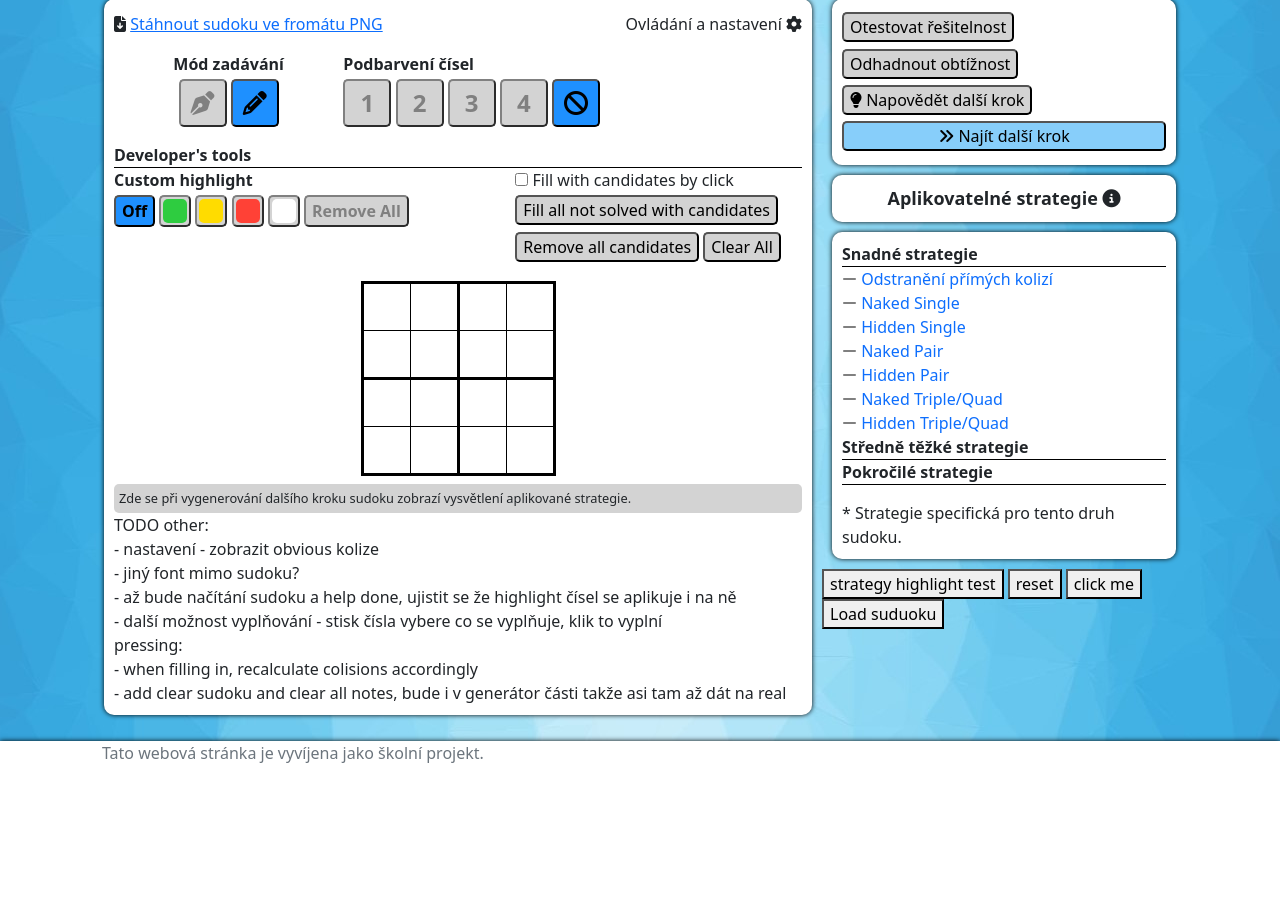
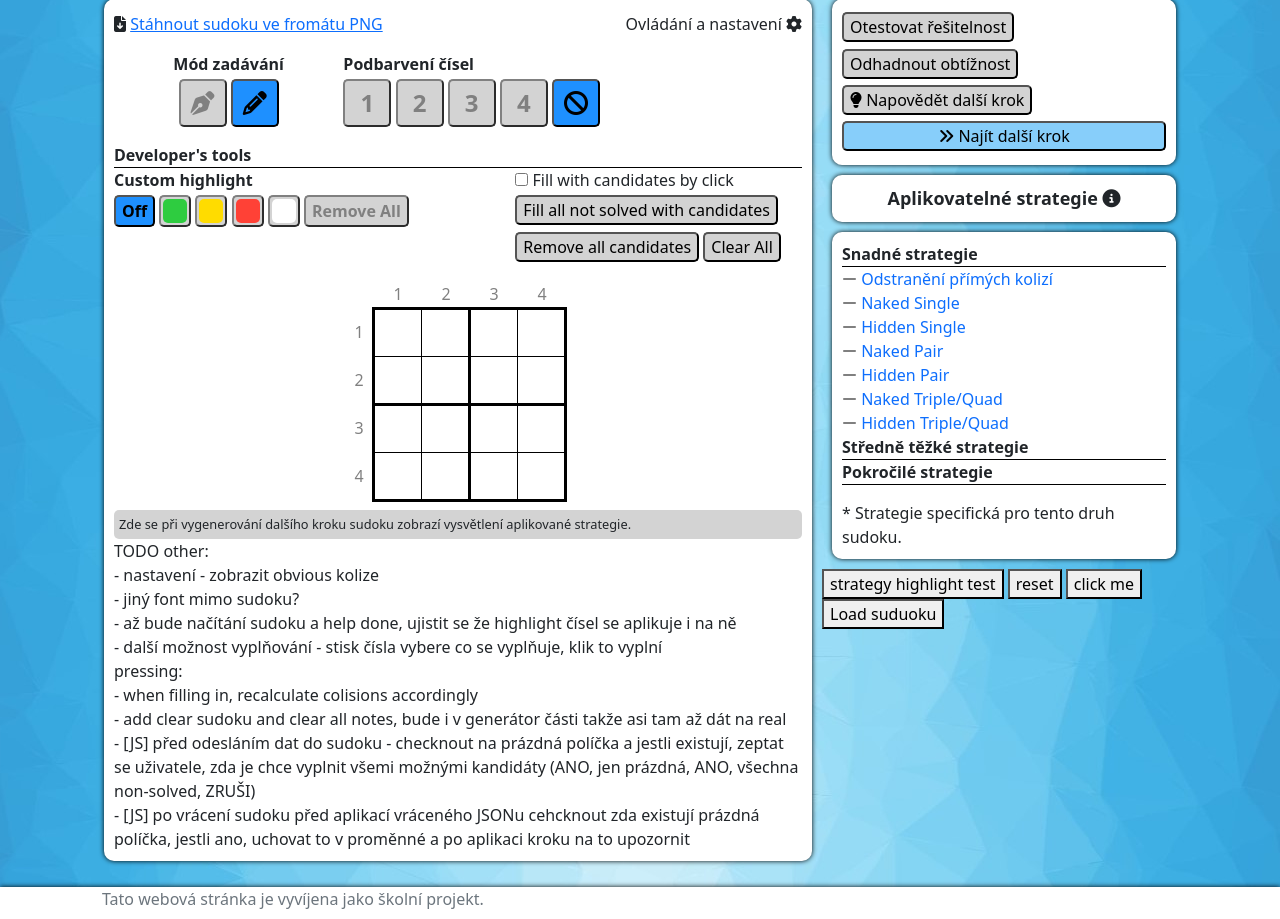
Before and after one commit to hojkas/sudoku-solver, a Django app: page /solver/sudoku4x4 in a window 1280 px wide. Shown: the part 91-1010 px from the top of the page. Before the commit the page ends 854 px from the top, so only its background shows below. Run offline with Django 3.2, Linux system fonts and the light colour scheme; some libraries are stand-ins or nearby versions.

Commit message:
numbers of cols and divs done!

```diff
--- a/static/css/solver.css
+++ b/static/css/solver.css
@@ -1,18 +1,46 @@
 .sudoku {
-    margin: 0.5rem auto 0.5rem auto;
-    border: solid 3px black;
+    margin: 0 auto 0.5rem auto;
+}
+
+.sudoku tr:nth-child(1)>td:nth-child(n+2) {
+    border-top:solid 3px black;
+}
+
+.sudoku-top {
+    margin: 0.5rem auto 0 auto;
+    color:grey;
+    text-align: center;
+}
+
+.sudoku-top tr {
+    height: 1rem;
+}
+
+.sudoku-top td:nth-child(n+2) {
+    width: 3rem;
+}
+
+.sudoku-top td:nth-child(1) {
+    width: 1.5rem;
 }
 
 .sudoku tr {
     height: 3rem;
-    border: solid 1px black;
 }
 
-.sudoku td {
+.sudoku td:nth-child(n+2) {
     width: 3rem;
     border: solid 1px black;
     text-align: center;
     place-items: center;
+}
+
+.sudoku td:nth-child(1) {
+    width: 1.5em;
+    text-align: right;
+    padding-right: 0.5rem;
+    border-right: solid 3px black;
+    color: grey;
 }
 
 .sudoku-cell {
@@ -38,27 +66,27 @@
     display: inline-block;
 }
 
-.sudoku-9x9 tr:nth-child(3n) {
+.sudoku-9x9 tr:nth-child(3n)>td:nth-child(n+2) {
     border-bottom: solid 3px black;
 }
 
-.sudoku-9x9 td:nth-child(3n) {
+.sudoku-9x9 td:nth-child(3n+1) {
     border-right: solid 3px black;
 }
 
-.sudoku-4x4 tr:nth-child(2n) {
+.sudoku-4x4 tr:nth-child(2n)>td:nth-child(n+2) {
     border-bottom: solid 3px black;
 }
 
-.sudoku-4x4 td:nth-child(2n) {
+.sudoku-4x4 td:nth-child(2n+1) {
     border-right: solid 3px black;
 }
 
-.sudoku-6x6 tr:nth-child(3n) {
+.sudoku-6x6 tr:nth-child(3n)>td:nth-child(n+2) {
     border-bottom: solid 3px black;
 }
 
-.sudoku-6x6 td:nth-child(2n) {
+.sudoku-6x6 td:nth-child(2n+1) {
     border-right: solid 3px black;
 }
 
@@ -70,11 +98,11 @@
 
 }
 
-.sudoku-16x16 tr:nth-child(4n) {
+.sudoku-16x16 tr:nth-child(4n)>td:nth-child(n+2) {
     border-bottom: solid 3px black;
 }
 
-.sudoku-16x16 td:nth-child(4n) {
+.sudoku-16x16 td:nth-child(4n+1) {
     border-right: solid 3px black;
 }
 
--- a/static/js/main.js
+++ b/static/js/main.js
@@ -17,7 +17,6 @@ window.fill_in_solved = false;
 window.candidates_to_be_deleted = null;
 // variable to hold number to be solved after applying of next step
 window.number_to_be_solved = null;
-
 
 let number_to_hexa_mapping = {
     '1': '1', '2': '2', '3': '3', '4': '4', '5': '5', '6': '6', '7': '7', '8': '8', '9': '9',
--- a/static/js/solver-ui.js
+++ b/static/js/solver-ui.js
@@ -346,4 +346,27 @@ function apply_prepared_step() {
     if(window.number_to_be_solved != null) {
         fill_cell_with_number(window.number_to_be_solved['cell_id'], window.number_to_be_solved['number']);
     }
+
+    let list_of_empty = search_for_truly_empty_cells();
+    alert(list_of_empty);
 }
+
+function search_for_truly_empty_cells() {
+    let list_of_empty_ids = [];
+    for(let x = 0; x < max_sudoku_number; x++) {
+        for(let y = 0; y < max_sudoku_number; y++) {
+            let cell_id = x * max_sudoku_number + y;
+            if(!is_solved_visible(cell_id)) {
+                let non_empty = false;
+                for(let i = 1; i <= max_sudoku_number; i++) {
+                    if($('#note' + cell_id + '-' + i).text() !== '\xa0') {
+                        non_empty = true;
+                        break;
+                    }
+                }
+                if(!non_empty) list_of_empty_ids.push(cell_id);
+            }
+        }
+    }
+    return list_of_empty_ids;
+}
--- a/templates/solver/classic_sudoku_grid.html
+++ b/templates/solver/classic_sudoku_grid.html
@@ -2,9 +2,20 @@
 
 {% block solver_block %}
     <div id="sudoku-wrapper" class="disable-select">
+            <table class="sudoku-top">
+                <tr>
+                    <td></td>
+                  {% for x in max_sudoku_number|get_range %}
+                    <td class="outside-table-top">
+                        {{ x|add:1 }}
+                    </td>
+                  {% endfor %}
+                </tr>
+            </table>
           <table id="sudoku-table" class="sudoku sudoku-{{ max_sudoku_number }}x{{ max_sudoku_number }}">
               {% for x in max_sudoku_number|get_range %}
                   <tr>
+                  <td class="outside-table-left">{{ x|add:1 }}</td>
                   {% for y in max_sudoku_number|get_range %}
                       <td class="sudoku-cell" id="cell-{{ x|mul:max_sudoku_number|add:y }}">
                         <div class="sudoku-solved-num" id="solved{{ x|mul:max_sudoku_number|add:y }}">
--- a/templates/solver/solver_div.html
+++ b/templates/solver/solver_div.html
@@ -196,6 +196,10 @@
         pressing: <br>
         - when filling in, recalculate colisions accordingly <br>
         - add clear sudoku and clear all notes, bude i v generátor části takže asi tam až dát na real<br>
+        - [JS] před odesláním dat do sudoku - checknout na prázdná políčka a jestli existují, zeptat se uživatele,
+        zda je chce vyplnit všemi možnými kandidáty (ANO, jen prázdná, ANO, všechna non-solved, ZRUŠI)<br>
+        - [JS] po vrácení sudoku před aplikací vráceného JSONu cehcknout zda existují prázdná políčka, jestli ano,
+        uchovat to v proměnné a po aplikaci kroku na to upozornit<br>
     </div>
 
 {% endblock %}
```
